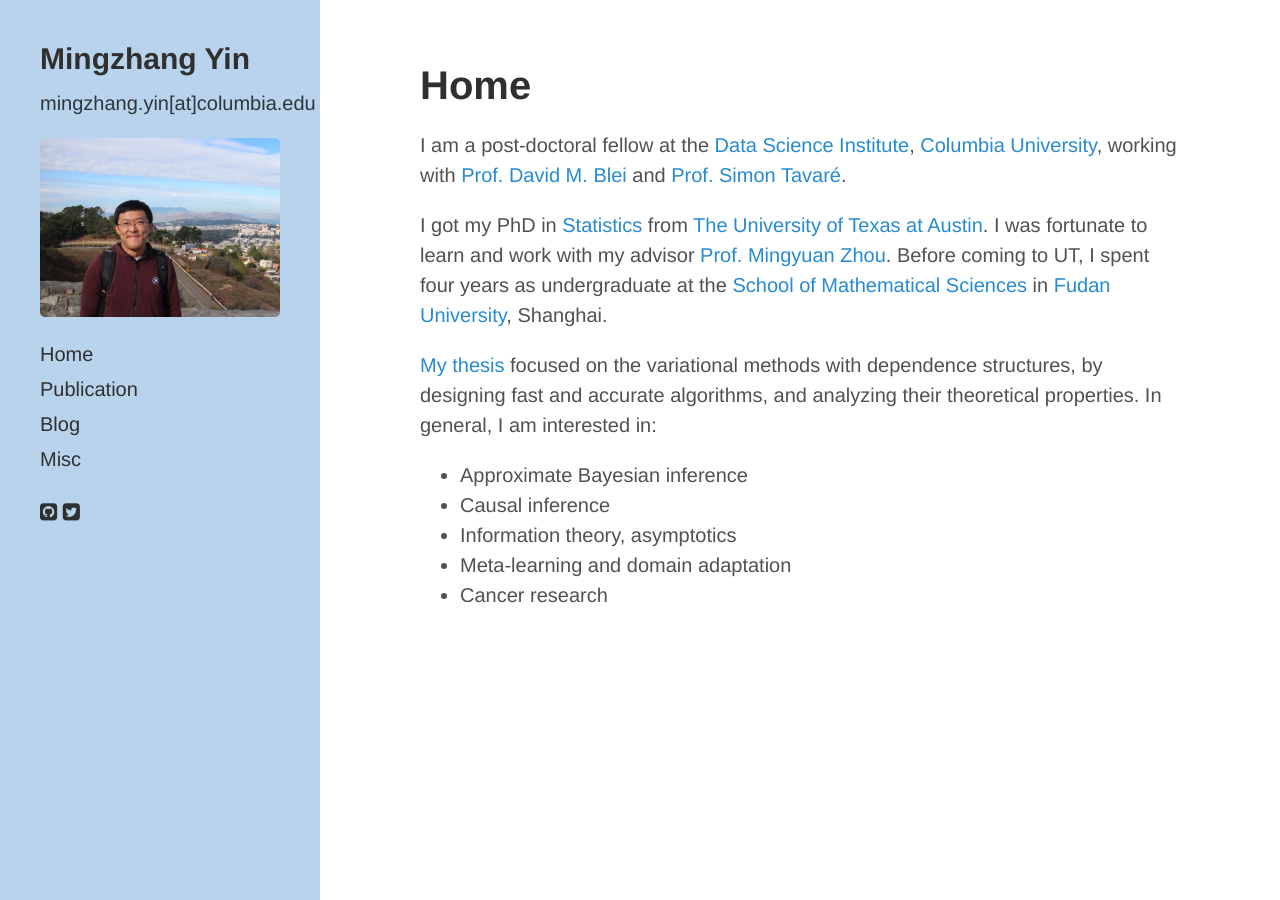
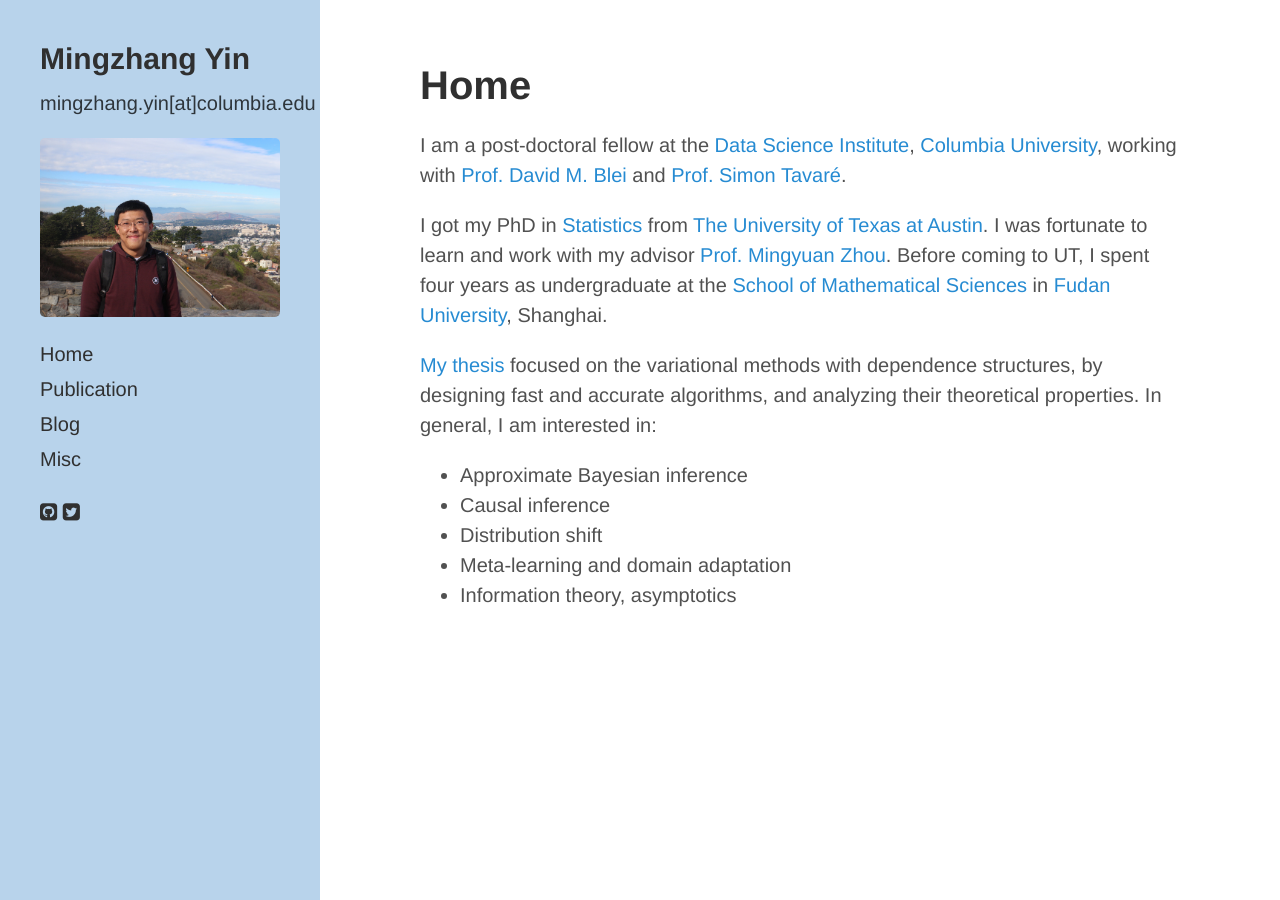
Before and after one commit to mingzhang-yin/mingzhang-yin.github.io, a Jekyll site: the page built from index.md, in a window 1280 px wide. Built offline with Jekyll 4.4.1, drawn with Linux system fonts in a browser that asks for light colours; nearby versions of some CDN libraries; a style sheet for code colours, icons or effects is not loaded.

Commit message:
Update index.md

```diff
--- a/index.md
+++ b/index.md
@@ -20,7 +20,7 @@ I got my PhD in <a href="https://stat.utexas.edu">Statistics </a> from <a href="
   <ul>
    <li> Approximate Bayesian inference </li>
    <li> Causal inference </li>
+   <li> Distribution shift</li>
+   <li> Meta-learning and domain adaptation</li>
    <li> Information theory, asymptotics </li>
-   <li> Meta-learning and domain adaptation</li>
-   <li> Cancer research</li>
   </ul>
```
